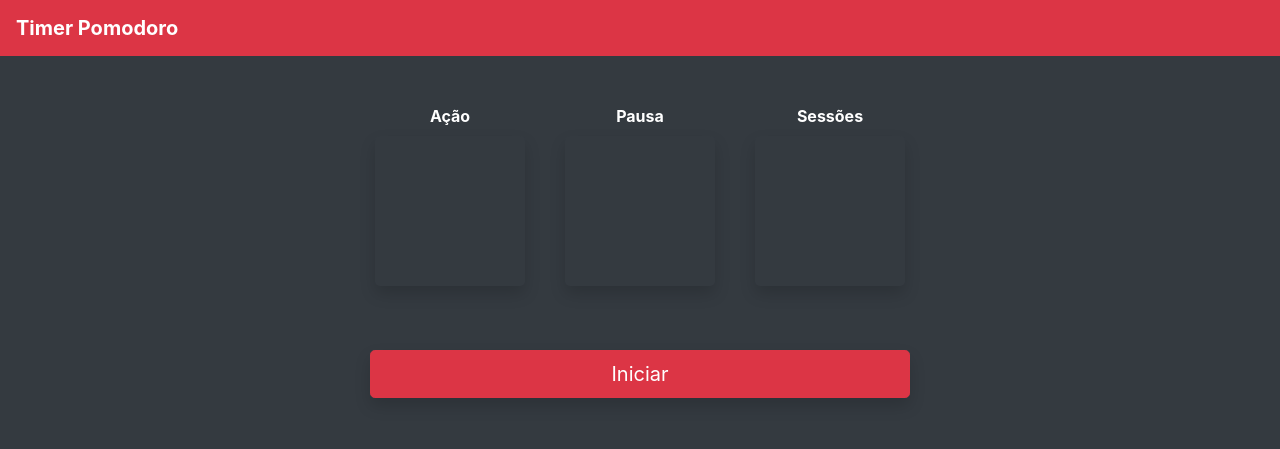
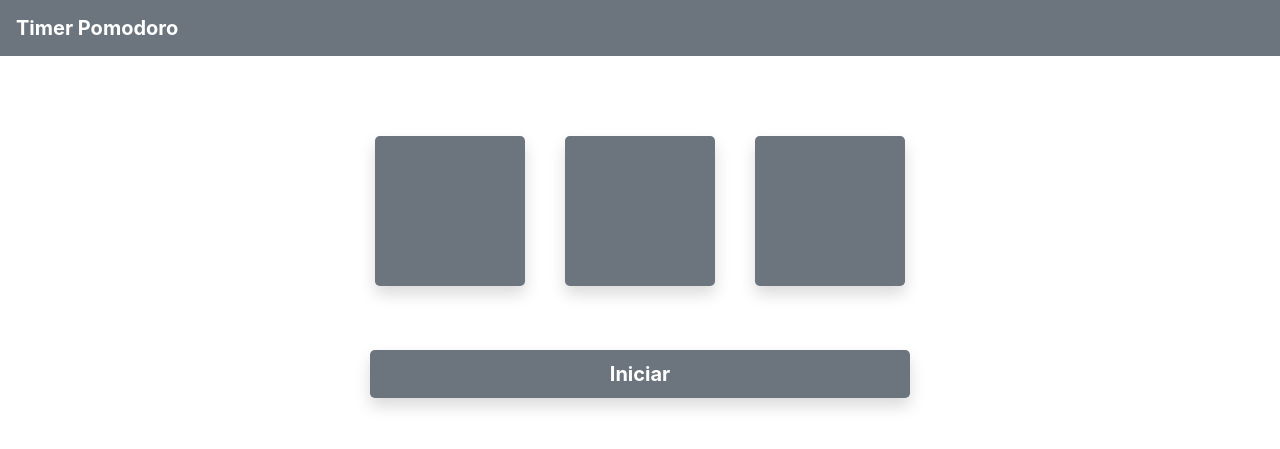
Before and after one commit to WILLOSU/Pomodoro, a plain HTML site: page index.html in a window 1280 px wide. Drawn offline with nearby package versions, Linux system fonts and the light colour scheme.

Commit message:
StuderePomodoro

```diff
--- a/index.html
+++ b/index.html
@@ -22,10 +22,10 @@
    <title>Timer Pomodoro</title>
 </head>
 
-<body class="bg-dark">
+<body class="bg-transparent">
 
    <!-- Menu -->
-   <nav class="navbar navbar-expand-lg navbar-light bg-danger">
+   <nav class="navbar navbar-expand-lg navbar-light bg-secondary ">
       <a class="navbar-brand font-weight-bold text-white" href="index.html">Timer Pomodoro</a>
 
       <div class="ml-auto">
@@ -64,7 +64,8 @@
                         <div class="form-group">
                            <label class="d-flex justify-content-center text-white font-weight-bold"
                               for="acao">Ação</label>
-                           <input type="number" class="form-control form-control-lg bg-dark border-0 shadow text-white"
+
+                           <input type="number" class="form-control form-control-lg bg-secondary border-0 shadow text-white"
                               id="acao">
                            <small class="text-danger" id='erro_acao'></small>
                         </div>
@@ -73,7 +74,7 @@
                         <div class="form-group">
                            <label class="d-flex justify-content-center text-white font-weight-bold"
                               for="pausa">Pausa</label>
-                           <input type="number" class="form-control form-control-lg bg-dark border-0 shadow text-white"
+                           <input type="number" class="form-control form-control-lg bg-secondary border-0 shadow text-white"
                               id="pausa">
                            <small class="text-danger" id='erro_pausa'></small>
                         </div>
@@ -82,7 +83,7 @@
                         <div class="form-group">
                            <label class="d-flex justify-content-center text-white font-weight-bold"
                               for="sessoes">Sessões</label>
-                           <input type="number" class="form-control form-control-lg bg-dark border-0 shadow text-white"
+                           <input type="number" class="form-control form-control-lg bg-secondary  border-0 shadow text-white"
                               id="sessoes">
                            <small class="text-danger" id='erro_sessoes'></small>
                         </div>
@@ -94,7 +95,7 @@
 
                   <div class="row mt-5 mb-5 d-flex justify-content-center">
                      <div class="col-md-9">
-                        <button onclick="iniciar()" class="btn btn-danger shadow btn-lg btn-block">Iniciar</button>
+                        <button onclick="iniciar()" class="font-weight-bold text-white btn bg-secondary  shadow btn-lg btn-block">Iniciar</button>
                      </div>
                   </div>
 
--- a/style.css
+++ b/style.css
@@ -24,7 +24,7 @@
  }
 
  .time{
-    color: #fff;
+    color: #00008b;
     text-align: center;
     width: 20rem;
     height: 20rem;
```
Also changed, not shown: 1 other file.
